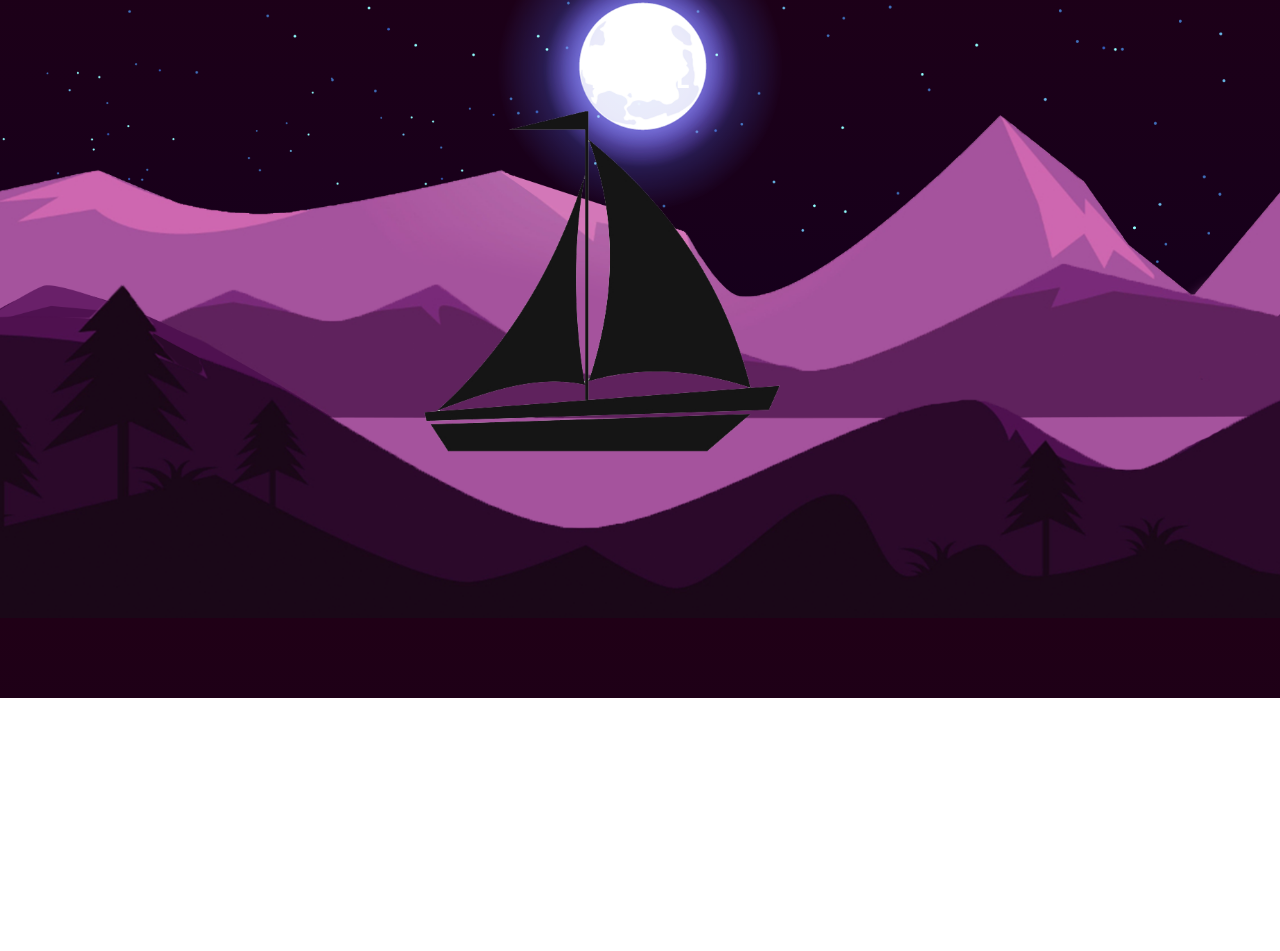
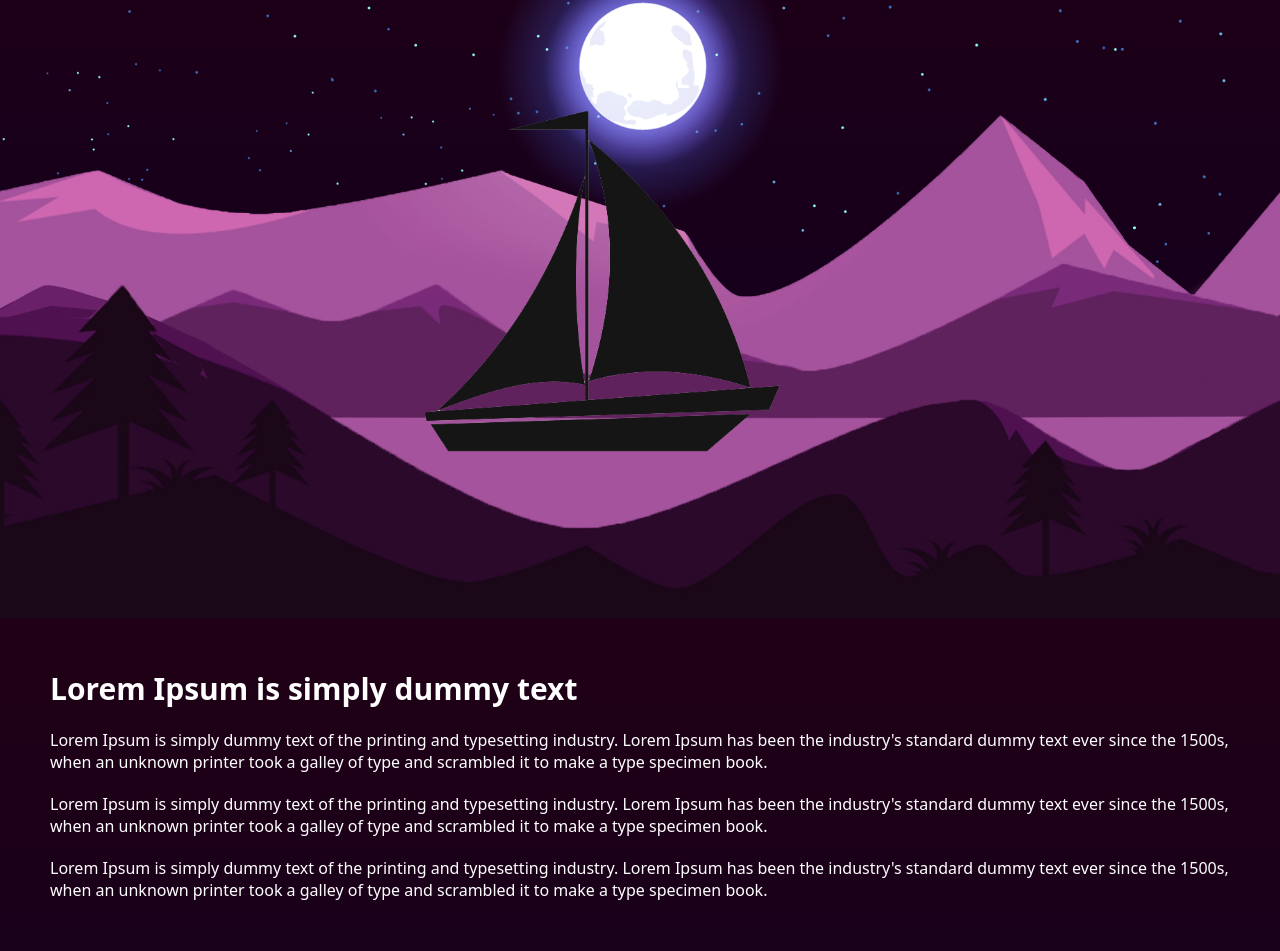
Before and after one commit to HadIhab/Front_end-tutorial-AnimatedWebSite, a plain HTML site: page index.html in a window 1280 px wide. Shown: the part 182-1133 px from the top of the page. Before the commit the page ends 880 px from the top, so only its background shows below. Drawn offline with Linux system fonts and the light colour scheme.

Commit message:
Adding text content

```diff
--- a/index.html
+++ b/index.html
@@ -28,6 +28,12 @@
         <img src="images/boat6.png" id="boat">
         <img src="images/mountains7.png" id="mountains7">
     </section>
+    <div class="content">
+        <h2>Lorem Ipsum is simply dummy text </h2>
+        <p>Lorem Ipsum is simply dummy text of the printing and typesetting industry. Lorem Ipsum has been the industry's standard dummy text ever since the 1500s, when an unknown printer took a galley of type and scrambled it to make a type specimen book.</p>
+        <p>Lorem Ipsum is simply dummy text of the printing and typesetting industry. Lorem Ipsum has been the industry's standard dummy text ever since the 1500s, when an unknown printer took a galley of type and scrambled it to make a type specimen book.</p>
+        <p>Lorem Ipsum is simply dummy text of the printing and typesetting industry. Lorem Ipsum has been the industry's standard dummy text ever since the 1500s, when an unknown printer took a galley of type and scrambled it to make a type specimen book.</p>
+    </div>
     <script src="main.js"></script>
 </body>
 </html>
--- a/style.css
+++ b/style.css
@@ -65,3 +65,14 @@ header ul li a:hover, .active {
     text-transform: uppercase;
     transform: translateY(-140px);
 }
+.content {
+    color: white;
+    padding: 30px;
+}
+.content h2 {
+    margin: 20px;
+    font-size: 30px;
+}
+.content p {
+    margin: 20px;
+}
```
